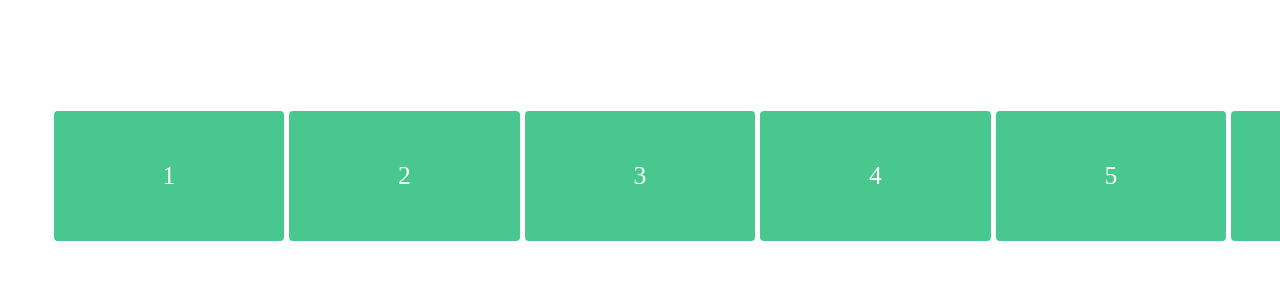
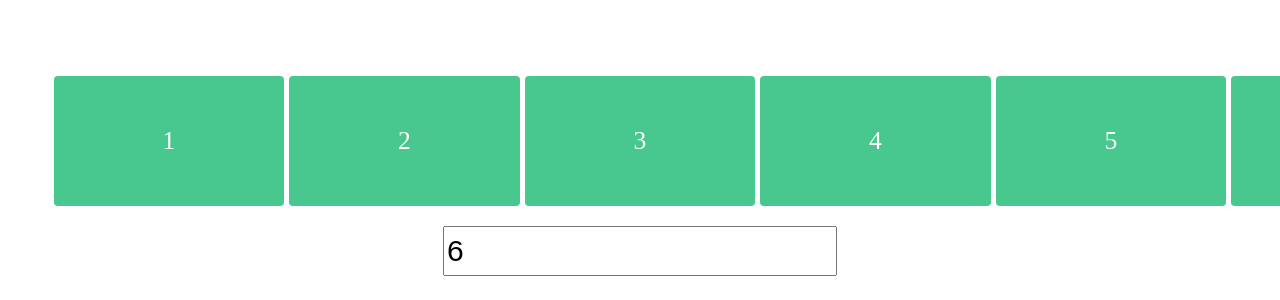
Before and after one commit to WonWoo-Shin/my-carousel, a React (Vite) app: page / in a window 1280 px wide. Shown: the part 224-524 px from the top of the page. Built offline with nearby package versions, Linux system fonts and the light colour scheme.

Commit message:
코드 수정

```diff
--- a/src/App.tsx
+++ b/src/App.tsx
@@ -1,19 +1,40 @@
 import styled from "styled-components";
 import { ListCarousel } from "./components/ListCarousel";
+import { useState } from "react";
 
 const Container = styled.div`
   display: flex;
+  flex-direction: column;
   justify-content: center;
   align-items: center;
   height: 100vh;
 `;
 
+const CountInput = styled.input`
+  height: 50px;
+  margin-top: 20px;
+  font-size: 30px;
+`;
+
 export const App = () => {
-  const data = Array.from({ length: 6 }, (_, index) => index + 1);
+  const [dataCount, setDataCount] = useState(6);
+  const onInputChange = (event: React.ChangeEvent<HTMLInputElement>) => {
+    const {
+      target: { value },
+    } = event;
+    setDataCount(Number(value));
+  };
+  const data = Array.from({ length: dataCount }, (_, index) => index + 1);
 
   return (
     <Container>
       <ListCarousel data={data} />
+      <CountInput
+        type="number"
+        defaultValue={dataCount}
+        min="1"
+        onChange={onInputChange}
+      />
     </Container>
   );
 };
--- a/src/components/ListCarousel.tsx
+++ b/src/components/ListCarousel.tsx
@@ -20,6 +20,7 @@ export const ListCarousel = ({ data }: { data: any[] }) => {
 
   const isMediumScreen = useMediaQuery({ query: "(max-width: 1400px)" });
   const isSmallScreen = useMediaQuery({ query: "(max-width: 1100px)" });
+
   // showItem = 넘어가는 스크롤 개수 / 화면에 표시하는 개수
   const showItem = isSmallScreen ? 4 : isMediumScreen ? 5 : 6;
   const itemCount = data.length;
@@ -27,7 +28,7 @@ export const ListCarousel = ({ data }: { data: any[] }) => {
   const [cloneItems, setCloneItems] = useState<any[]>([]);
 
   //아이템 개수가 화면에 표시하는 개수보다 많은 경우
-  const [isScreenOver, setIsScreenOver] = useState(itemCount > showItem);
+  const isScreenOver = itemCount > showItem;
 
   const itemWidth = 100 / showItem;
 
@@ -85,32 +86,33 @@ export const ListCarousel = ({ data }: { data: any[] }) => {
     adjustItem();
   };
 
+  const resetCarousel = () => {
+    const renderCount = showItem * 2 + 1;
+    const sliceEndIndex =
+      itemCount > renderCount
+        ? renderCount
+        : itemCount > showItem
+        ? itemCount + 1
+        : itemCount;
+    setCloneItems(sliceArray(data, 0, sliceEndIndex));
+    setTranslate(0);
+    setCarouselLocation(0);
+    setIsCarouselActive(false);
+  };
+
   //showItem값이 변경된 경우 처리 내용
   useEffect(() => {
-    if (showItem >= itemCount) {
-      setCloneItems([...data]);
-      setTranslate(0);
-      setIsCarouselActive(false);
-      setIsScreenOver(false);
-      return;
-    }
-
-    setIsScreenOver(itemCount > showItem);
-
     if (isCarouselActive) {
       adjustItem();
     } else {
-      const renderCount = showItem * 2 + 1;
-      const sliceEndIndex =
-        itemCount > renderCount
-          ? renderCount
-          : itemCount > showItem
-          ? itemCount + 1
-          : itemCount;
-      setCloneItems(sliceArray(data, 0, sliceEndIndex));
-      setTranslate(0);
+      resetCarousel();
     }
   }, [showItem]);
+
+  //data가 변경된 경우 캐러셀 초기화
+  useEffect(() => {
+    resetCarousel();
+  }, [data]);
 
   return (
     <Container
```
